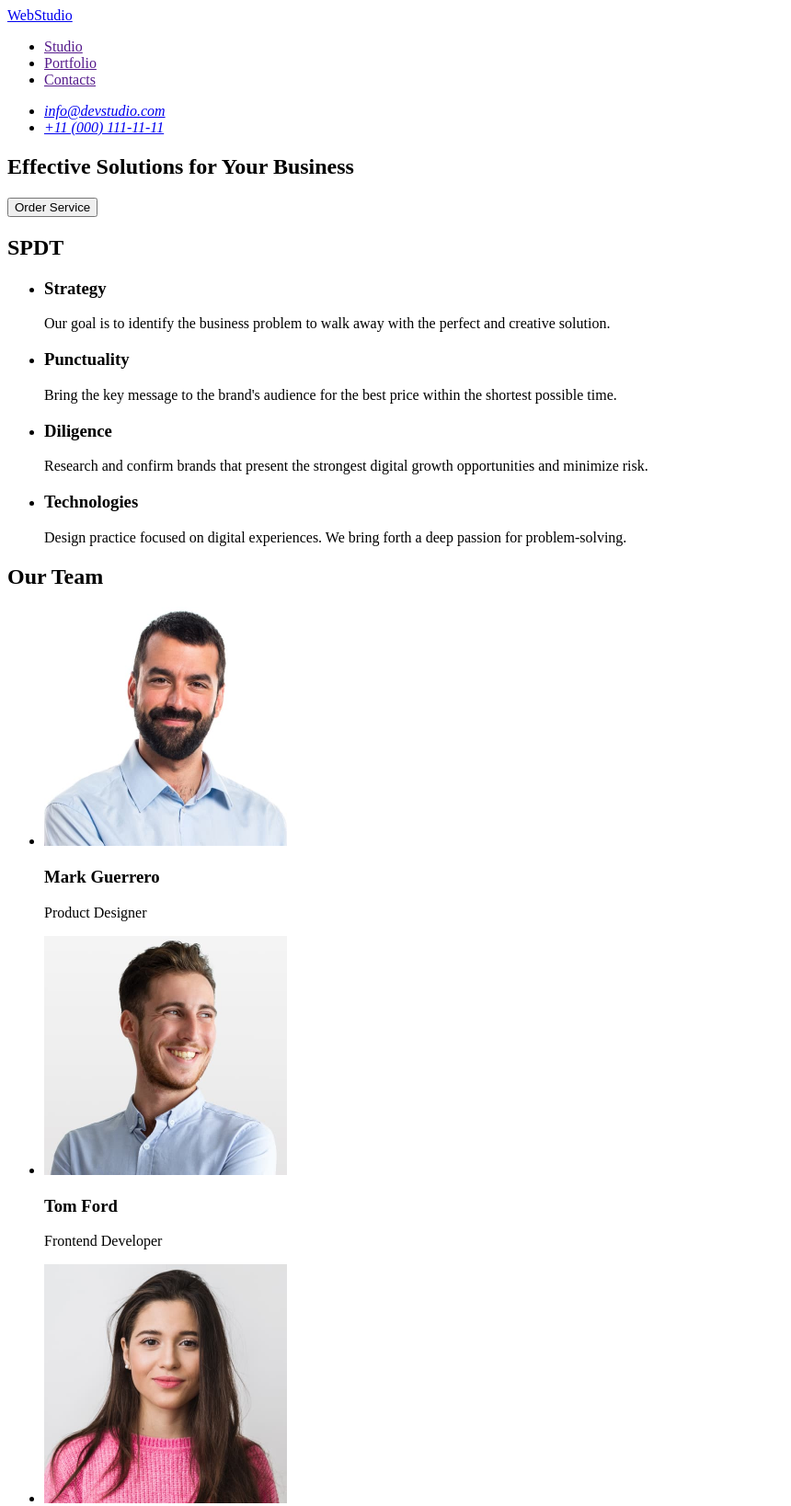
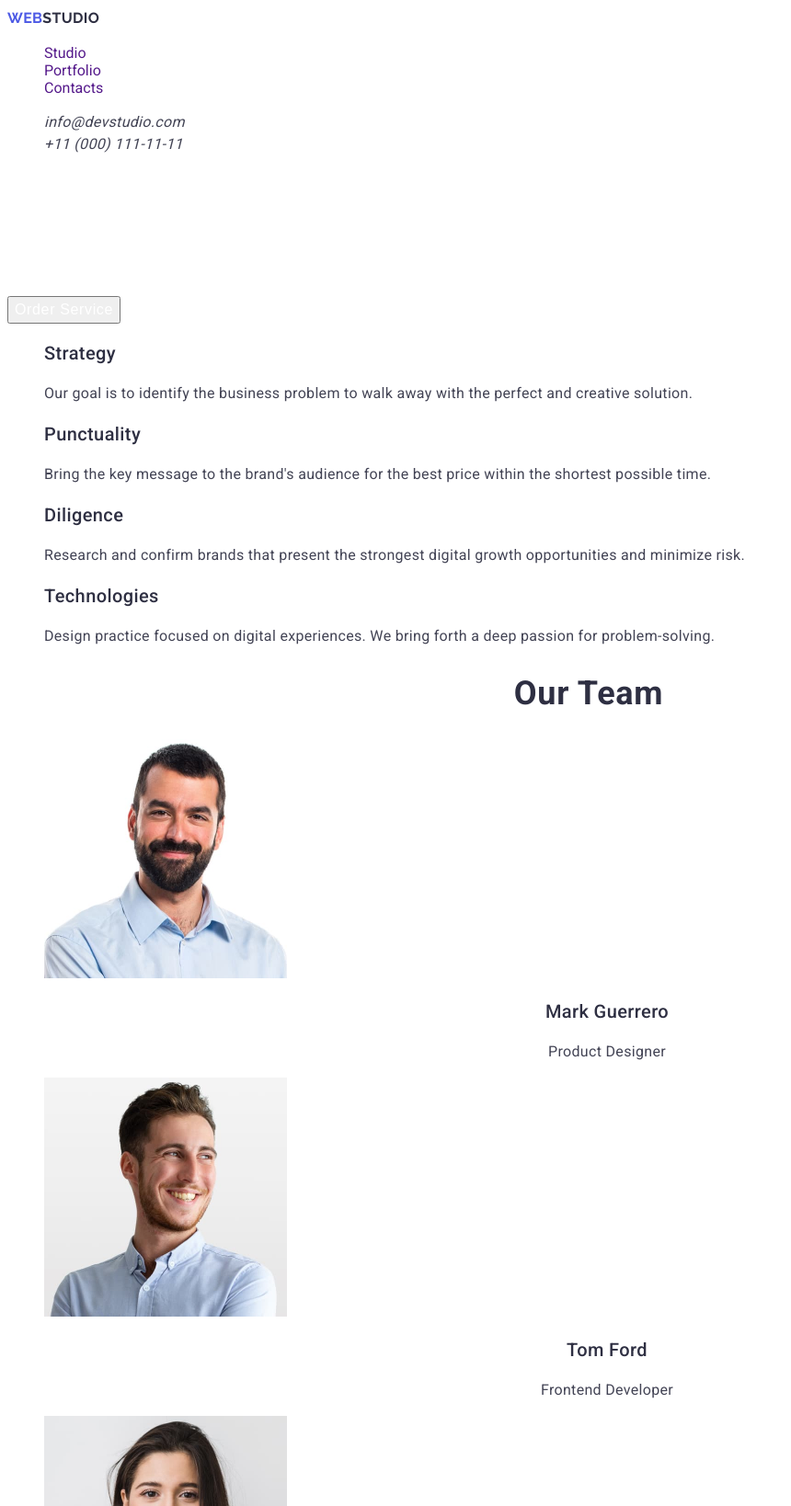
Before and after one commit to Anna-Kysla/goit-markup-hw-01, a plain HTML site: page index.html in a window 1280 px wide. Shown: the top 1638 px of the page at 92% size, without its empty margins (0-860 px from the left). Drawn offline with Linux system fonts and the light colour scheme.

Commit message:
add css file

```diff
--- a/index.html
+++ b/index.html
@@ -4,56 +4,85 @@
     <meta charset="UTF-8" />
     <meta name="description" content="effective solutions for your business" />
     <title>WEBSTUDIO effective solutions for your business</title>
+    <link rel="preconnect" href="https://fonts.googleapis.com" />
+    <link rel="preconnect" href="https://fonts.gstatic.com" crossorigin />
+    <link
+      href="https://fonts.googleapis.com/css2?family=Roboto:wght@100;400;500;700&display=swap"
+      rel="stylesheet"
+    />
+    <link
+      href="https://fonts.googleapis.com/css2?family=Raleway:ital,wght@0,700;1,700&display=swap"
+      rel="stylesheet"
+    />
+    <link rel="stylesheet" href="./scc/styles.css" />
   </head>
   <body>
-    <header>
-      <nav>
-        <a href="./index.html">WebStudio</a>
-        <ul>
-          <li><a href="">Studio</a></li>
-          <li><a href="">Portfolio</a></li>
-          <li><a href="">Contacts</a></li>
+    <header class="header">
+      <nav class="header-navigation">
+        <a class="header-logo" href="./index.html"
+          >Web<span class="accent">Studio</span></a
+        >
+        <ul class="header-menu-list">
+          <li class="header-menu-item">
+            <a class="header-menu-link" href="">Studio</a>
+          </li>
+          <li class="header-menu-item">
+            <a class="header-menu-link" href="">Portfolio</a>
+          </li>
+          <li class="header-menu-item">
+            <a class="header-menu-link" href="">Contacts</a>
+          </li>
         </ul>
       </nav>
-      <address>
-        <ul>
-          <li><a href="mailto:info@devstudio.com">info@devstudio.com</a></li>
-          <li><a href="tel:+110001111111">+11 (000) 111-11-11</a></li>
+      <address class="header-contacts">
+        <ul class="header-contacts-list">
+          <li class="header-contacts-item">
+            <a class="header-contacts-link" href="mailto:info@devstudio.com"
+              >info@devstudio.com</a
+            >
+          </li>
+          <li class="header-contacts-item">
+            <a class="header-contacts-link" href="tel:+110001111111"
+              >+11 (000) 111-11-11</a
+            >
+          </li>
         </ul>
       </address>
     </header>
     <main>
-      <section>
-        <h1>Effective Solutions for Your Business</h1>
-        <button type="button">Order Service</button>
+      <section class="solutions">
+        <h1 class="solutions-subtitle">
+          Effective Solutions for Your Business
+        </h1>
+        <button class="solutions-button" type="button">Order Service</button>
       </section>
       <section>
-        <h2>SPDT</h2>
-        <ul>
-          <li>
-            <h3>Strategy</h3>
-            <p>
+        <h2 hidden>SPDT</h2>
+        <ul class="features-list">
+          <li class="features-item">
+            <h3 class="features-subtitle">Strategy</h3>
+            <p class="features-item">
               Our goal is to identify the business problem to walk away with the
               perfect and creative solution.
             </p>
           </li>
-          <li>
-            <h3>Punctuality</h3>
-            <p>
+          <li class="features-item">
+            <h3 class="features-subtitle">Punctuality</h3>
+            <p class="features-item">
               Bring the key message to the brand's audience for the best price
               within the shortest possible time.
             </p>
           </li>
-          <li>
-            <h3>Diligence</h3>
-            <p>
+          <li class="features-item">
+            <h3 class="features-subtitle">Diligence</h3>
+            <p class="features-item">
               Research and confirm brands that present the strongest digital
               growth opportunities and minimize risk.
             </p>
           </li>
           <li>
-            <h3>Technologies</h3>
-            <p>
+            <h3 class="features-subtitle">Technologies</h3>
+            <p class="features-item">
               Design practice focused on digital experiences. We bring forth a
               deep passion for problem-solving.
             </p>
@@ -61,54 +90,121 @@
         </ul>
       </section>
       <section>
-        <h2>Our Team</h2>
-        <ul>
-          <li>
+        <h2 class="team-title">Our Team</h2>
+        <ul class="team-list">
+          <li class="team-item">
             <img
               src="./images/img1.jpg"
               alt="Mark Guerrero"
               width="264"
               height="260"
             />
-            <h3>Mark Guerrero</h3>
-            <p>Product Designer</p>
+            <h3 class="team-sutitle">Mark Guerrero</h3>
+            <p class="team-text">Product Designer</p>
           </li>
-          <li>
+          <li class="team-item">
             <img
               src="./images/img2.jpg"
               alt="Tom Ford"
               width="264"
               height="260"
             />
-            <h3>Tom Ford</h3>
-            <p>Frontend Developer</p>
+            <h3 class="team-sutitle">Tom Ford</h3>
+            <p class="team-text">Frontend Developer</p>
           </li>
-          <li>
+          <li class="team-item">
             <img
               src="./images/img3.jpg"
               alt="Camila Garcia"
               width="264"
               height="260"
             />
-            <h3>Camila Garcia</h3>
-            <p>Marketing</p>
+            <h3 class="team-sutitle">Camila Garcia</h3>
+            <p class="team-text">Marketing</p>
           </li>
-          <li>
+          <li class="team-item">
             <img
               src="./images/img4.jpg"
               alt="Daniel Wilson"
               width="264"
               height="260"
             />
-            <h3>Daniel Wilson</h3>
-            <p>UI Designer</p>
+            <h3 class="team-sutitle">Daniel Wilson</h3>
+            <p class="team-text">UI Designer</p>
+          </li>
+        </ul>
+      </section>
+      <section>
+        <h2 class="portfolio-title">Our Portfolio</h2>
+        <ul class="portfolio-list">
+          <li class="portfolio-item">
+            <img
+              src="./images/img5.jpg"
+              alt="Banking App"
+              width="360"
+              height="300"
+            />
+            <h3 class="portfolio-subtitle">Banking App</h3>
+            <p class="portfolio-text">App</p>
+          </li>
+          <li class="portfolio-item">
+            <img
+              src="./images/img6.jpg"
+              alt="Cashless Payment"
+              width="360"
+              height="300"
+            />
+            <h3 class="portfolio-subtitle">Cashless Payment</h3>
+            <p class="portfolio-text">Marketing</p>
+          </li>
+          <li class="portfolio-item">
+            <img
+              src="./images/img7.jpg"
+              alt="Meditation App"
+              width="360"
+              height="300"
+            />
+            <h3 class="portfolio-subtitle">Meditation App</h3>
+            <p class="portfolio-text">App</p>
+          </li>
+          <li class="portfolio-item">
+            <img
+              src="./images/img8.jpg"
+              alt="Taxi Service"
+              width="360"
+              height="300"
+            />
+            <h3 class="portfolio-subtitle">Taxi Service</h3>
+            <p class="portfolio-text">Marketing</p>
+          </li>
+          <li class="portfolio-item">
+            <img
+              src="./images/img9.jpg"
+              alt="Screen Illustrations"
+              width="360"
+              height="300"
+            />
+            <h3 class="portfolio-subtitle">Screen Illustrations</h3>
+            <p class="portfolio-text">Design</p>
+          </li>
+          <li class="portfolio-item">
+            <img
+              src="./images/img10.jpg"
+              alt="Online Courses"
+              width="360"
+              height="300"
+            />
+            <h3 class="portfolio-subtitle">Online Courses</h3>
+            <p class="portfolio-text">Marketing</p>
           </li>
         </ul>
       </section>
     </main>
-    <footer>
-      <a href="./index.html">WebStudio</a>
-      <p>
+    <footer class="footer">
+      <a class="footer-logo" href="./index.html"
+        >Web<span class="accent">Studio</span></a
+      >
+      <p class="footer-text">
         Increase the flow of customers and sales for your business with digital
         marketing & growth solutions.
       </p>
--- /dev/null
+++ b/scc/styles.css
@@ -0,0 +1,139 @@
+body {
+  font-family: "Roboto", sans-serif, "Raleway", sans-serif;
+  color: #434455;
+  background-color: #fff;
+}
+ul {
+  list-style: none;
+}
+a {
+  text-decoration: none;
+  cursor: pointer;
+}
+.header-logo {
+  font-family: "Raleway", sans-serif;
+  font-weight: 700;
+  font-size: 18px;
+  line-height: 1.16667;
+  letter-spacing: 0.03em;
+  text-transform: uppercase;
+  color: #4d5ae5;
+}
+.header-logo {
+  font-weight: 500;
+  font-size: 16px;
+  line-height: 1.5;
+  letter-spacing: 0.02em;
+  color: #4d5ae5;
+}
+.header-menu-link:hover,
+.header-menu-link:focus {
+  color: #404bbf;
+}
+.accent {
+  color: #2e2f42;
+}
+.header-contacts-link {
+  font-size: 16px;
+  line-height: 1.5;
+  letter-spacing: 0.02em;
+  color: #434455;
+}
+.header-contacts-link:hover,
+.header-contacts-link:focus {
+  color: #404bbf;
+}
+
+.solutions-subtitle {
+  font-weight: 700;
+  font-size: 56px;
+  line-height: 1.07143;
+  letter-spacing: 0.02em;
+  text-align: center;
+  color: #fff;
+}
+.solutions-button:hover,
+.solutions-button:focus {
+  background: #404bbf;
+}
+
+.solutions-button {
+  font-weight: 500;
+  font-size: 16px;
+  line-height: 1.5;
+  letter-spacing: 0.04em;
+  color: #fff;
+  cursor: pointer;
+}
+.features-subtitle {
+  font-weight: 500;
+  font-size: 20px;
+  line-height: 1.2;
+  letter-spacing: 0.02em;
+  color: #2e2f42;
+}
+.features-item {
+  font-size: 16px;
+  line-height: 1.5;
+  letter-spacing: 0.02em;
+  color: #434455;
+}
+.team-title {
+  font-weight: 700;
+  font-size: 36px;
+  line-height: 1.11111;
+  letter-spacing: 0.02em;
+  text-align: center;
+  color: #2e2f42;
+}
+.team-sutitle {
+  font-weight: 500;
+  font-size: 20px;
+  line-height: 1.2;
+  letter-spacing: 0.02em;
+  text-align: center;
+  color: #2e2f42;
+}
+.team-text {
+  font-size: 16px;
+  line-height: 1.5;
+  letter-spacing: 0.02em;
+  text-align: center;
+  color: #434455;
+}
+.portfolio-title {
+  font-weight: 700;
+  font-size: 36px;
+  line-height: 1.11111;
+  letter-spacing: 0.02em;
+  text-align: center;
+  color: #2e2f42;
+}
+.portfolio-subtitle {
+  font-weight: 500;
+  font-size: 20px;
+  line-height: 1.2;
+  letter-spacing: 0.02em;
+  color: #2e2f42;
+}
+.portfolio-text {
+  font-size: 16px;
+  line-height: 1.5;
+  letter-spacing: 0.02em;
+  color: #434455;
+}
+.footer-logo {
+  font-family: "Raleway", sans-serif;
+  font-weight: 700;
+  font-size: 18px;
+  line-height: 1.16667;
+  letter-spacing: 0.03em;
+  text-transform: uppercase;
+  color: #4d5ae5;
+}
+.footer-text {
+  font-size: 16px;
+  line-height: 1.5;
+  letter-spacing: 0.02em;
+  color: #f4f4fd;
+}
```
Also changed, not shown: images/img10.jpg (added), images/img5.jpg (added), images/img6.jpg (added), images/img7.jpg (added), images/img8.jpg (added), images/img9.jpg (added).
